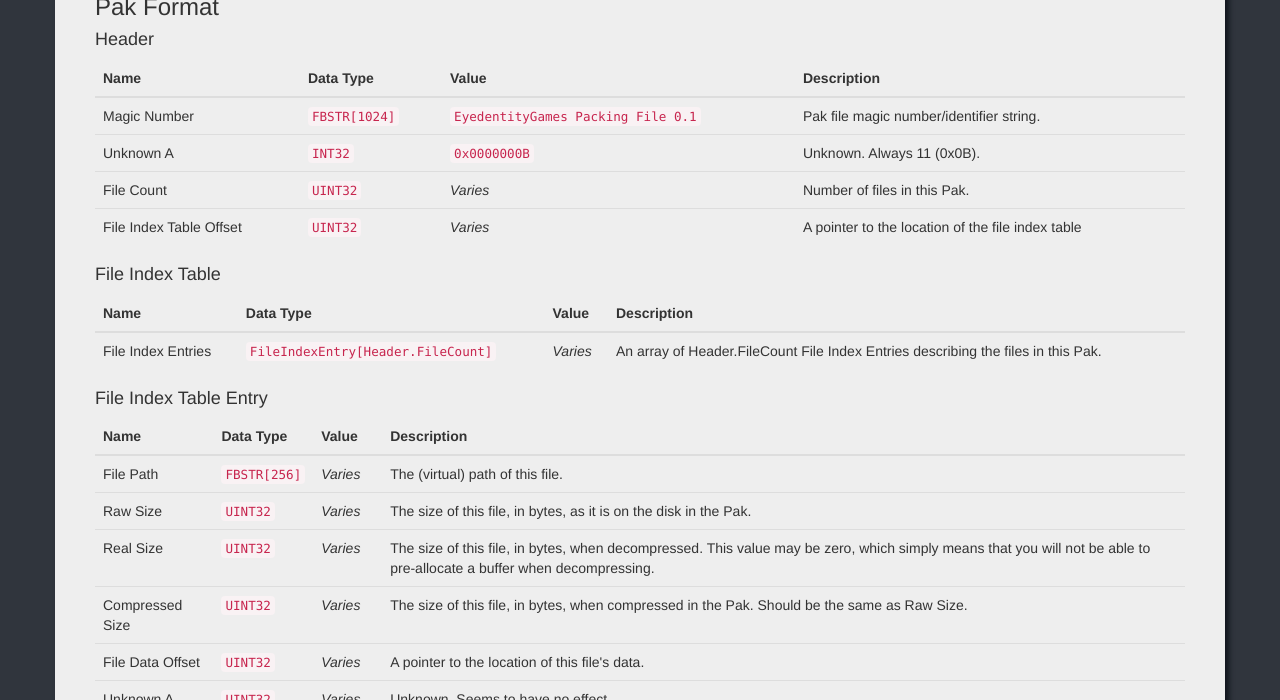
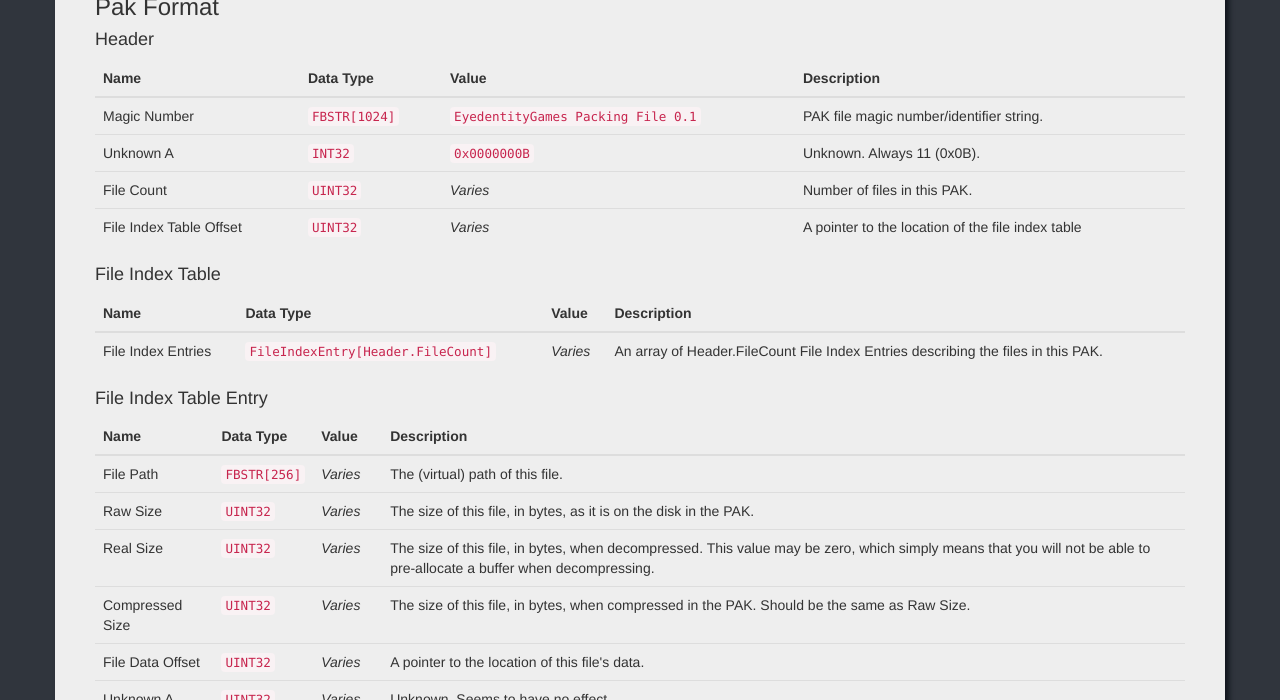
Before and after one commit to vincentzhang96/DragonNestFileFormats, a Jekyll site: the page built from files/pak/index.md, in a window 1280 px wide and 1379 px high. Shown: the part 445-1145 px from the top of the window. Built offline with Jekyll 4.4.1, drawn with Linux system fonts in a browser that asks for light colours; nearby versions of some CDN libraries; library files that are not in the unit come from our copies.

Commit message:
Use all caps PAK

```diff
--- a/_data/pak/fileindexentry.json
+++ b/_data/pak/fileindexentry.json
@@ -9,7 +9,7 @@
     "name": "Raw Size",
     "type": "UINT32",
     "value": null,
-    "description": "The size of this file, in bytes, as it is on the disk in the Pak."
+    "description": "The size of this file, in bytes, as it is on the disk in the PAK."
   },
   {
     "name": "Real Size",
@@ -21,7 +21,7 @@
     "name": "Compressed Size",
     "type": "UINT32",
     "value": null,
-    "description": "The size of this file, in bytes, when compressed in the Pak. Should be the same as Raw Size."
+    "description": "The size of this file, in bytes, when compressed in the PAK. Should be the same as Raw Size."
   },
   {
     "name": "File Data Offset",
--- a/_data/pak/fileindextable.json
+++ b/_data/pak/fileindextable.json
@@ -3,7 +3,7 @@
     "name": "File Index Entries",
     "type": "FileIndexEntry[Header.FileCount]",
     "value": null,
-    "description": "An array of Header.FileCount File Index Entries describing the files in this Pak."
+    "description": "An array of Header.FileCount File Index Entries describing the files in this PAK."
   }
 
 ]
--- a/_data/pak/header.json
+++ b/_data/pak/header.json
@@ -6,7 +6,7 @@
       "data": "EyedentityGames Packing File 0.1",
       "code": true
     },
-    "description": "Pak file magic number/identifier string."
+    "description": "PAK file magic number/identifier string."
   },
   {
     "name": "Unknown A",
@@ -21,7 +21,7 @@
     "name": "File Count",
     "type": "UINT32",
     "value": null,
-    "description": "Number of files in this Pak."
+    "description": "Number of files in this PAK."
   },
   {
     "name": "File Index Table Offset",
```
